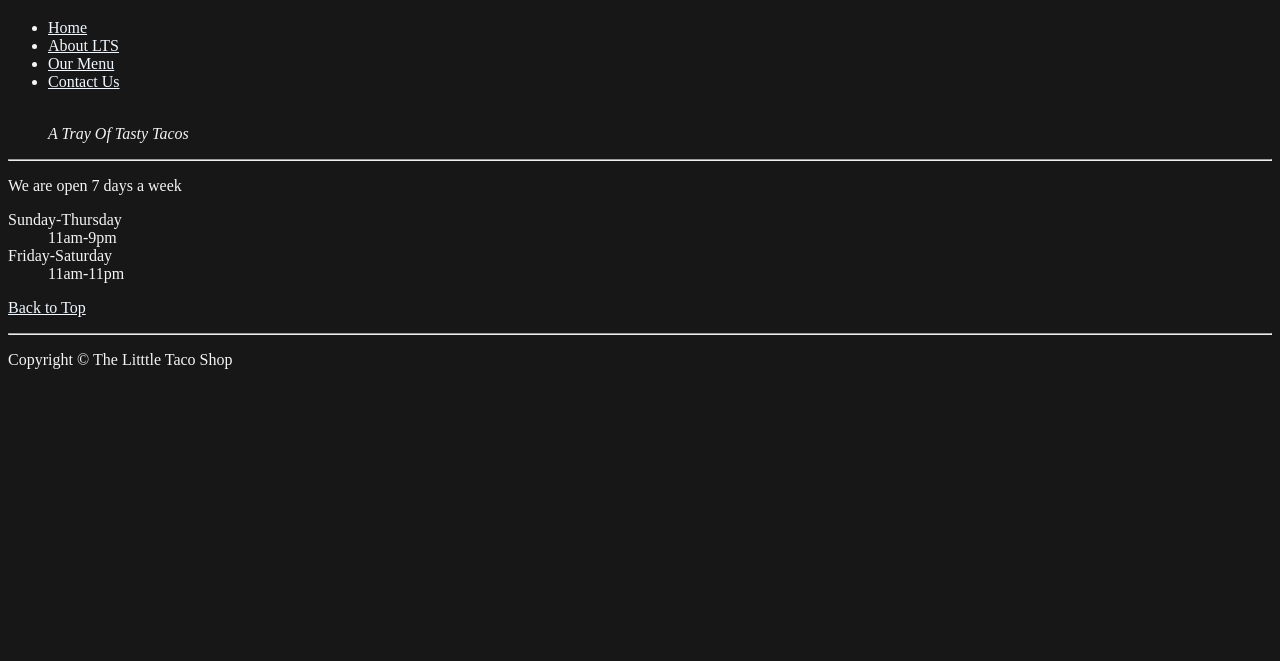
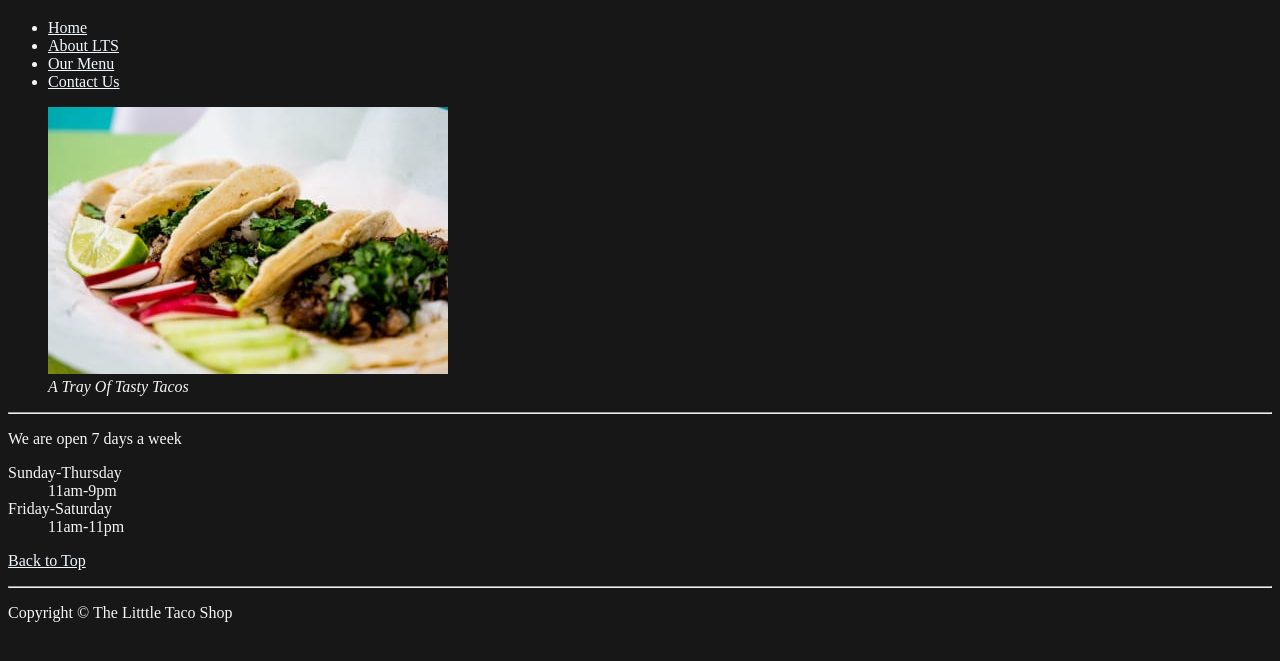
Before and after one commit to Subhransu888/tacos_website, a plain HTML site: page hours.html in a window 1280 px wide. Shown: the part 61-722 px from the top of the page. Drawn offline with Linux system fonts and the light colour scheme.

Commit message:
Update hours.html

```diff
--- a/hours.html
+++ b/hours.html
@@ -18,7 +18,7 @@
             </nav>
         </ul>
         <figure>
-            <img src="images/hour_taco_img_400x267.jpg" alt="">
+            <img src="hourtacoimg400x267.jpg" alt="">
             <figcaption><em>A Tray Of Tasty Tacos</em></figcaption>
         </figure>
     </header>
```
